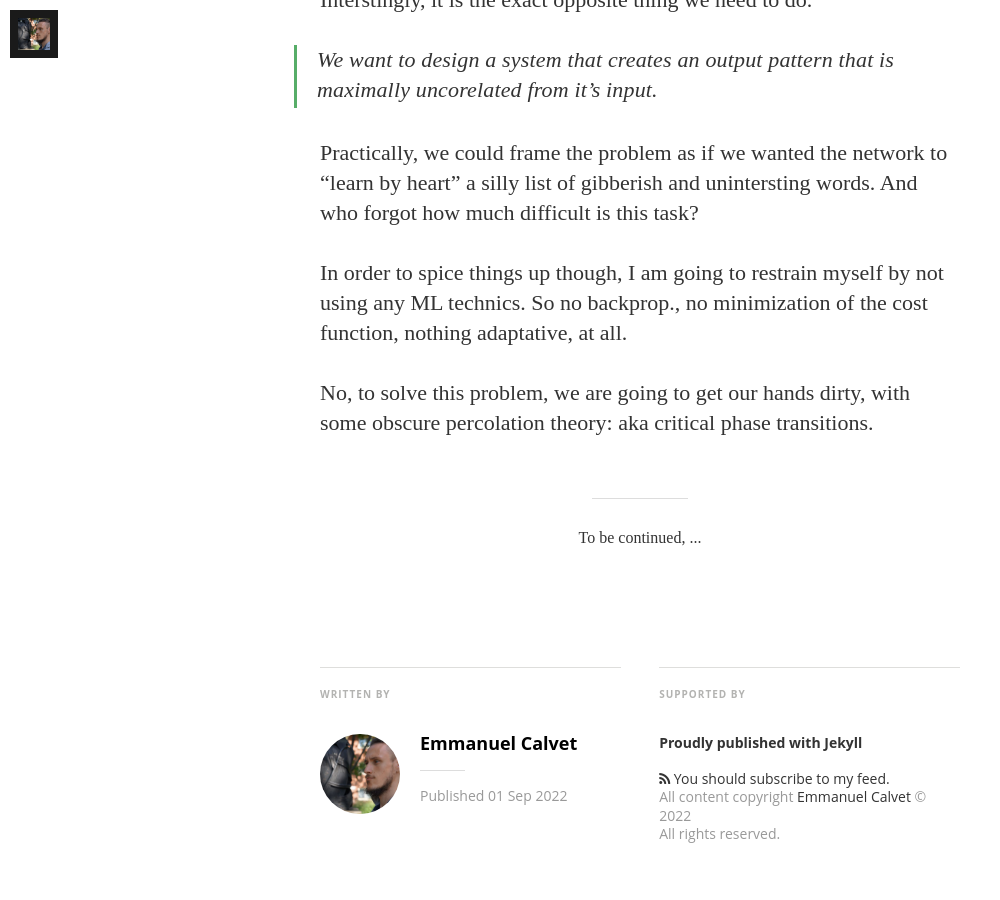
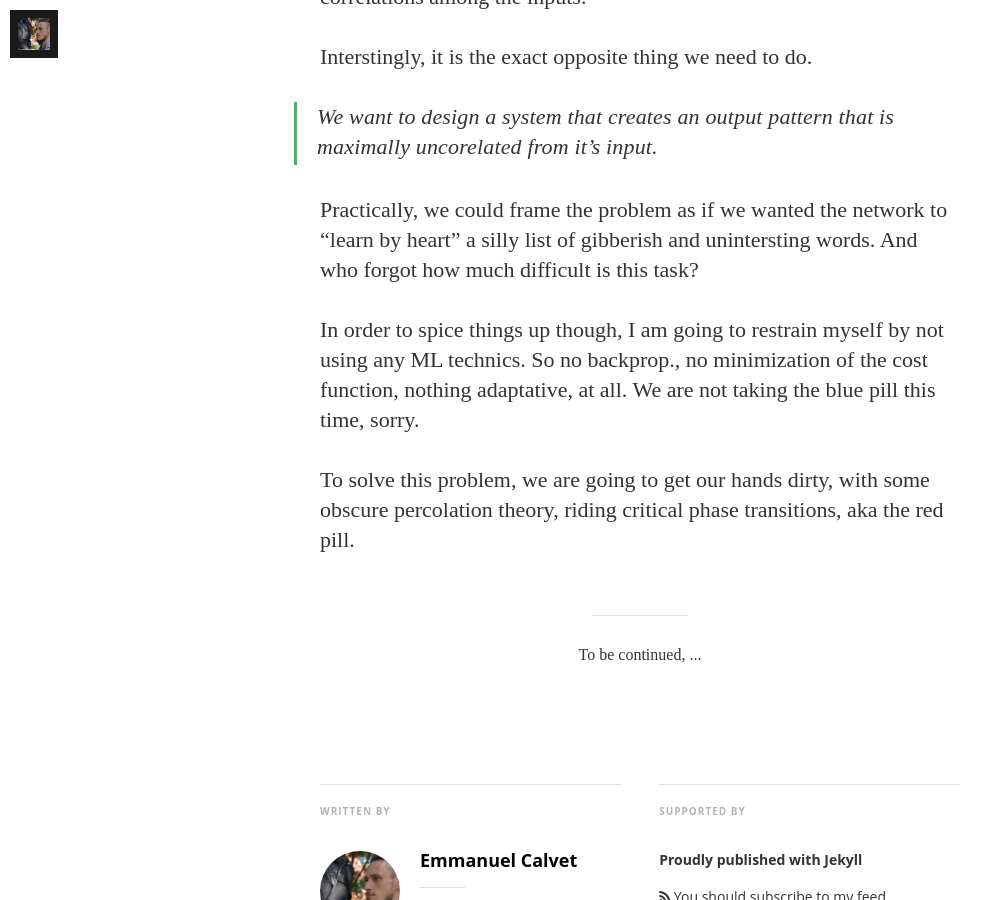
Before and after one commit to ManuNeuro/EmmanuelCalvet, a Jekyll site: the page built from _posts/2022-09-01-whitepaper-p1.md, in a window 1280 px wide and 900 px high, scrolled down 5191 px. Shown: the whole window, without its empty margins (0-1000 px from the left). Built offline with Jekyll 4.4.1, drawn with Linux system fonts in a browser that asks for light colours; nearby versions of some CDN libraries; some web fonts are replaced; formulas are drawn with MathJax 3; comment, search, counter and statistics services are not loaded; some of the changed text lies outside the part shown.

Commit message:
Update 2022-09-01-whitepaper-p1.md

```diff
--- a/_posts/2022-09-01-whitepaper-p1.md
+++ b/_posts/2022-09-01-whitepaper-p1.md
@@ -63,9 +63,9 @@ Interstingly, it is the exact opposite thing we need to do.
 
 Practically, we could frame the problem as if we wanted the network to "learn by heart" a silly list of gibberish and unintersting words. And who forgot how much difficult is this task?
 
-In order to spice things up though, I am going to restrain myself by not using any ML technics. So no backprop., no minimization of the cost function, nothing adaptative, at all.
+In order to spice things up though, I am going to restrain myself by not using any ML technics. So no backprop., no minimization of the cost function, nothing adaptative, at all. We are not taking the blue pill this time, sorry.
 
-No, to solve this problem, we are going to get our hands dirty, with some obscure percolation theory: aka critical phase transitions.
+To solve this problem, we are going to get our hands dirty, with some obscure percolation theory, riding critical phase transitions, aka the red pill.
 
 ***
 
```
Also changed, not shown: other parts of _posts/2022-09-01-whitepaper-p1.md (+3 -3 lines).
